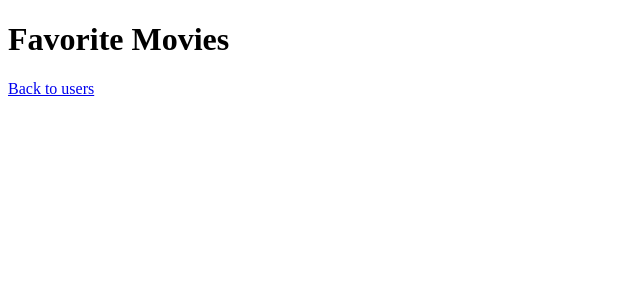
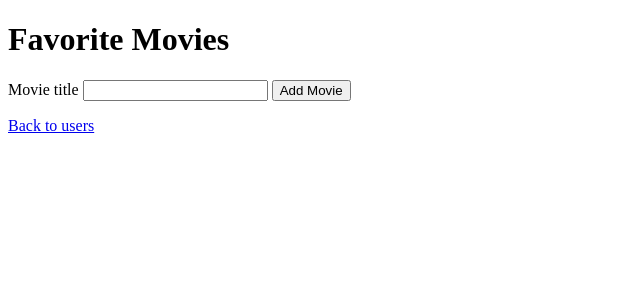
Before and after one commit to DanielMS616/MoviWebApp, a Flask app: page /users/1/movies in a window 1280 px wide. Shown: the part 98-398 px from the top of the page, without its empty margins (0-640 px from the left). Run offline with Flask 3, Linux system fonts and the light colour scheme.

Commit message:
Add movies using the OMDb API

```diff
--- a/app.py
+++ b/app.py
@@ -1,5 +1,6 @@
 import os
 
+import requests
 from flask import Flask, redirect, render_template, request, url_for
 
 from data_manager import DataManager
@@ -63,8 +64,58 @@ def get_movies(user_id):
 
     return render_template(
         "movies.html",
-        movies=movies
+        movies=movies,
+        user_id=user_id
     )
+
+
+@app.route("/users/<int:user_id>/movies", methods=["POST"])
+def add_movie(user_id):
+    """Adds a movie to a user's list using data from OMDb."""
+
+    title = request.form.get("title", "").strip()
+
+    if not title:
+        return redirect(url_for("get_movies", user_id=user_id))
+
+    api_key = os.getenv("OMDB_API_KEY")
+
+    if not api_key:
+        return "OMDb API key is not configured.", 500
+
+    try:
+        response = requests.get(
+            "https://www.omdbapi.com/",
+            params={
+                "apikey": api_key,
+                "t": title
+            },
+            timeout=10
+        )
+
+        response.raise_for_status()
+
+    except requests.RequestException as error:
+        print(f"OMDb request failed: {error}")
+
+        return "Could not connect to OMDb.", 502
+
+    movie_data = response.json()
+
+    if movie_data.get("Response") == "False":
+        return "Movie could not be found.", 404
+
+    movie = Movie(
+        name=movie_data["Title"],
+        director=movie_data["Director"],
+        year=int(movie_data["Year"]),
+        poster_url=movie_data["Poster"],
+        user_id=user_id
+    )
+
+    data_manager.add_movie(movie)
+
+    return redirect(url_for("get_movies", user_id=user_id))
 
 
 @app.errorhandler(404)
--- a/templates/movies.html
+++ b/templates/movies.html
@@ -2,6 +2,22 @@
 
 {% block content %}
     <h1>Favorite Movies</h1>
+
+    <form
+        action="{{ url_for('add_movie', user_id=user_id) }}"
+        method="post"
+    >
+        <label for="title">Movie title</label>
+
+        <input
+            type="text"
+            id="title"
+            name="title"
+            required
+        >
+
+        <button type="submit">Add Movie</button>
+    </form>
 
     <ul class="movie-list">
         {% for movie in movies %}
```
